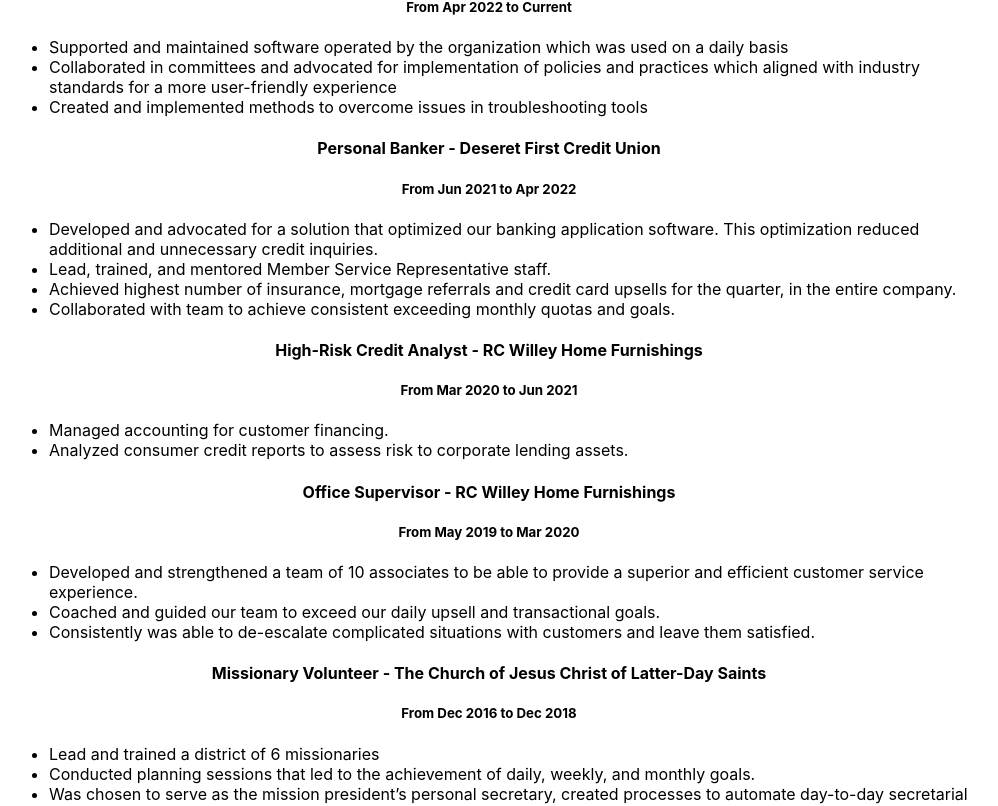
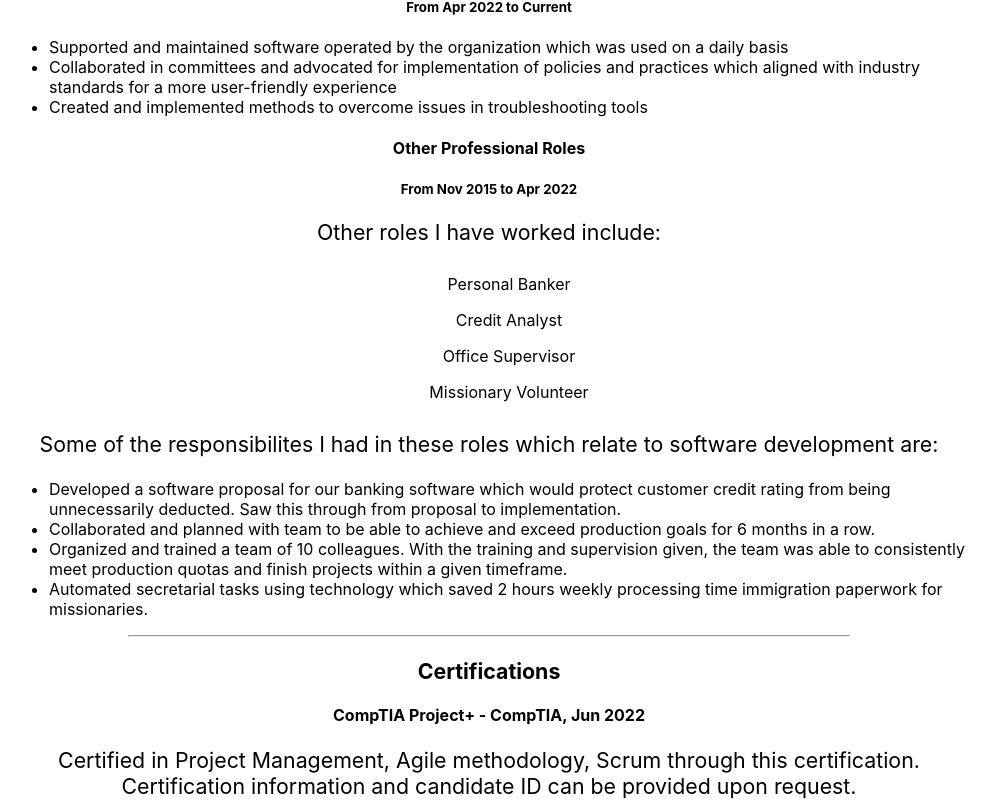
Before and after one commit to hewitson-j/react-jh-website, a React (Create React App) app: page / in a window 1280 px wide. Shown: the part 3717-4523 px from the top of the page, without its empty margins (151-1149 px from the left). Built offline with nearby package versions, Linux system fonts and the light colour scheme.

Commit message:
Fixed responsiveness for smaller devices.

```diff
--- a/public/index.html
+++ b/public/index.html
@@ -7,7 +7,7 @@
     <meta name="theme-color" content="#000000" />
     <meta
       name="description"
-      content="Web site created using create-react-app"
+      content="Jacob Hewitson's Portfolio Website"
     />
     <link rel="apple-touch-icon" href="%PUBLIC_URL%/logo192.png" />
 
--- a/src/App.css
+++ b/src/App.css
@@ -70,3 +70,23 @@
 hr {
   width: 75%;
 }
+
+@media only screen and (max-width: 600px) {
+  .site-content p {
+    font-size: 15pt !important;
+  }
+
+  .heading h1 {
+    font-size: 40pt;
+    margin: auto;
+    padding: 1rem 1rem;
+  }
+
+  .heading h2 {
+    font-size: 15pt;
+  }
+
+  #profile-photo {
+    width: 70%;
+  }
+}
--- a/src/components/Accordion.css
+++ b/src/components/Accordion.css
@@ -26,3 +26,9 @@
     transition-duration: .25s;
     display: none;
 }
+
+@media only screen and (max-width: 900px) {
+    .accordion-section {
+        width: 100%;
+    }
+}
--- a/src/components/Accordion.js
+++ b/src/components/Accordion.js
@@ -109,7 +109,7 @@
           <img
             id="profile-photo"
             src={process.env.PUBLIC_URL + "/images/Calculator.jpg"}
-            alt="Jacob Hewitson"
+            alt="Calculator App"
           ></img>
         </div>
       </div>
@@ -173,7 +173,7 @@
           <img
             id="profile-photo"
             src={process.env.PUBLIC_URL + "/images/Timer.jpg"}
-            alt="Jacob Hewitson"
+            alt="Timer App"
           ></img>
         </div>
       </div>
@@ -237,7 +237,7 @@
           <img
             id="profile-photo"
             src={process.env.PUBLIC_URL + "/images/Software-1.jpg"}
-            alt="Jacob Hewitson"
+            alt="Inventory Tracker"
           ></img>
         </div>
       </div>
@@ -272,7 +272,7 @@
           <img
             id="profile-photo"
             src={process.env.PUBLIC_URL + "/images/Software-2.jpg"}
-            alt="Jacob Hewitson"
+            alt="Appointment Tracker"
           ></img>
         </div>
       </div>
@@ -315,12 +315,12 @@
           <img
             id="profile-photo"
             src={process.env.PUBLIC_URL + "/images/DSA-A.jpg"}
-            alt="Jacob Hewitson"
+            alt="Route Calculator Terminal"
           ></img>
           <img
             id="profile-photo"
             src={process.env.PUBLIC_URL + "/images/DSA-B.jpg"}
-            alt="Jacob Hewitson"
+            alt="Route Calculator Terminal"
           ></img>
         </div>
       </div>
@@ -357,7 +357,7 @@
           <img
             id="profile-photo"
             src={process.env.PUBLIC_URL + "/images/ScriptingII.jpg"}
-            alt="Jacob Hewitson"
+            alt="Student Roster Terminal"
           ></img>
         </div>
       </div>
--- a/src/components/ContactCard.css
+++ b/src/components/ContactCard.css
@@ -14,6 +14,9 @@
     font-weight: bold;
     flex-direction: row;
     text-decoration: none;
+    padding: 1rem;
+    border: 1px;
+    border-radius: 10px;
     color: red;
     transition-duration: .25s;
   }
--- a/src/components/Copyright.css
+++ b/src/components/Copyright.css
@@ -4,5 +4,5 @@
     padding-right: 15%;
     margin-left: 15% ;
     margin-right: 15% ;
-    border-top: thick double black;
+    border-top: thick double rgb(204, 204, 204);
 }
--- a/src/components/MobileNavbar.css
+++ b/src/components/MobileNavbar.css
@@ -13,6 +13,7 @@
     list-style: none;
     background-color: #000b82;
     margin-top: 0;
+    width: 100%;
 }
 
 #mobile-navbar-list li {
--- a/src/components/Resume.css
+++ b/src/components/Resume.css
@@ -15,3 +15,8 @@
 .award-description {
     font-size: 12pt !important;
 }
+
+.other-jobs {
+    padding: .5rem;
+
+}
--- a/src/components/Resume.js
+++ b/src/components/Resume.js
@@ -37,7 +37,7 @@
           </li>
         </ul>
 
-        <h4>Personal Banker - Deseret First Credit Union</h4>
+        {/* <h4>Personal Banker - Deseret First Credit Union</h4>
         <h5>From Jun 2021 to Apr 2022</h5>
         <ul>
           <li className="task-summaries">
@@ -102,6 +102,40 @@
           <li className="task-summaries">
             Was chosen to serve as the mission president’s personal secretary,
             created processes to automate day-to-day secretarial tasks
+          </li>
+        </ul> */}
+
+        <h4>Other Professional Roles</h4>
+        <h5>From Nov 2015 to Apr 2022</h5>
+        <p>Other roles I have worked include:</p>
+        <ul>
+          <li className="skills-item other-jobs">Personal Banker</li>
+          <li className="skills-item other-jobs">Credit Analyst</li>
+          <li className="skills-item other-jobs">Office Supervisor</li>
+          <li className="skills-item other-jobs">Missionary Volunteer</li>
+        </ul>
+        <p>
+          Some of the responsibilites I had in these roles which relate to
+          software development are:
+        </p>
+        <ul>
+          <li className="task-summaries">
+            Developed a software proposal for our banking software which would
+            protect customer credit rating from being unnecessarily deducted.
+            Saw this through from proposal to implementation.
+          </li>
+          <li className="task-summaries">
+            Collaborated and planned with team to be able to achieve and exceed
+            production goals for 6 months in a row.
+          </li>
+          <li className="task-summaries">
+            Organized and trained a team of 10 colleagues. With the training and
+            supervision given, the team was able to consistently meet production
+            quotas and finish projects within a given timeframe.
+          </li>
+          <li className="task-summaries">
+            Automated secretarial tasks using technology which saved 2 hours
+            weekly processing time immigration paperwork for missionaries.
           </li>
         </ul>
       </div>
```
